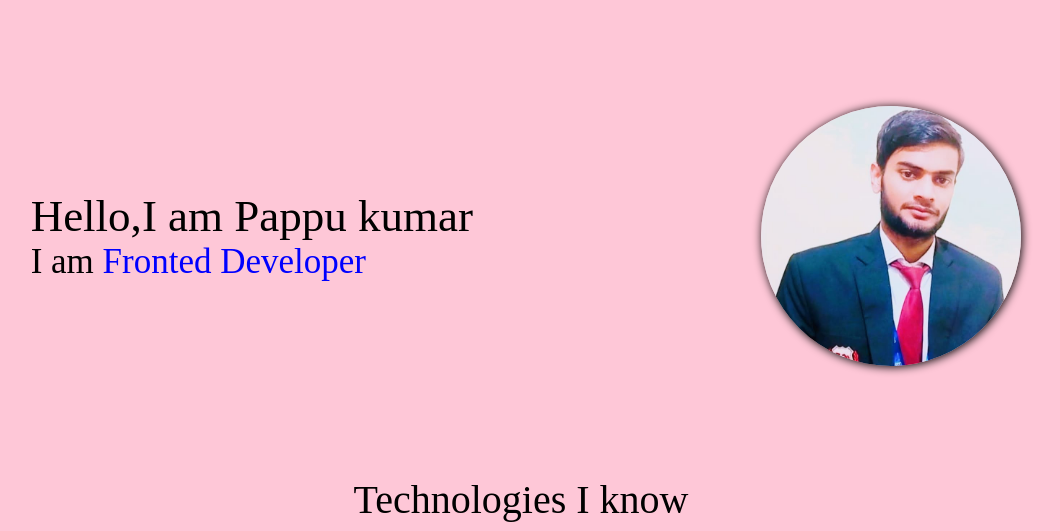
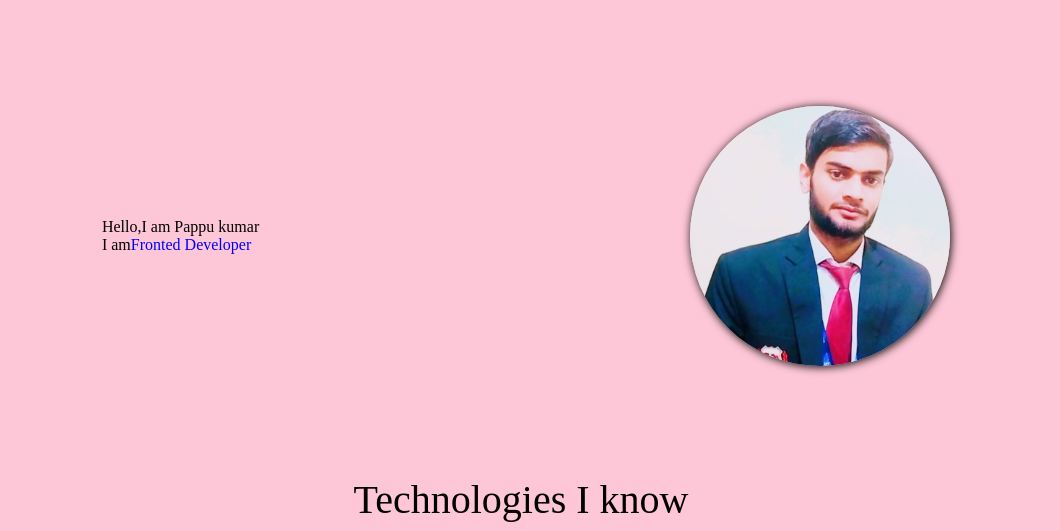
Before and after one commit to Pappugupta13/portfolio, a plain HTML site: page index.html in a window 1280 px wide. Shown: the top 531 px of the page, without its empty margins (119-1179 px from the left). Drawn offline with Linux system fonts and the light colour scheme.

Commit message:
Update index.html

```diff
--- a/index.html
+++ b/index.html
@@ -10,10 +10,10 @@
    <div class="header-container">
     <div class="text-container">
         <div class="hello-pappu">
-        <span style="font-size: 45px;">Hello,</span>
-        <span style="font-size: 45px;">I am Pappu kumar</span>
+        <span class="hello-pappu-kumar">Hello,</span>
+        <span class="hello-pappu-kumar">I am Pappu kumar</span>
     </div>
-        <span style="font-size: 35px;">I am <span style="color:blue">Fronted Developer</span></span>
+        <span class="hello-pappu">I am <span style="color:blue">Fronted Developer</span></span>
     </div>
      <img src="pic.jpg" class="one">
    </div>
```
